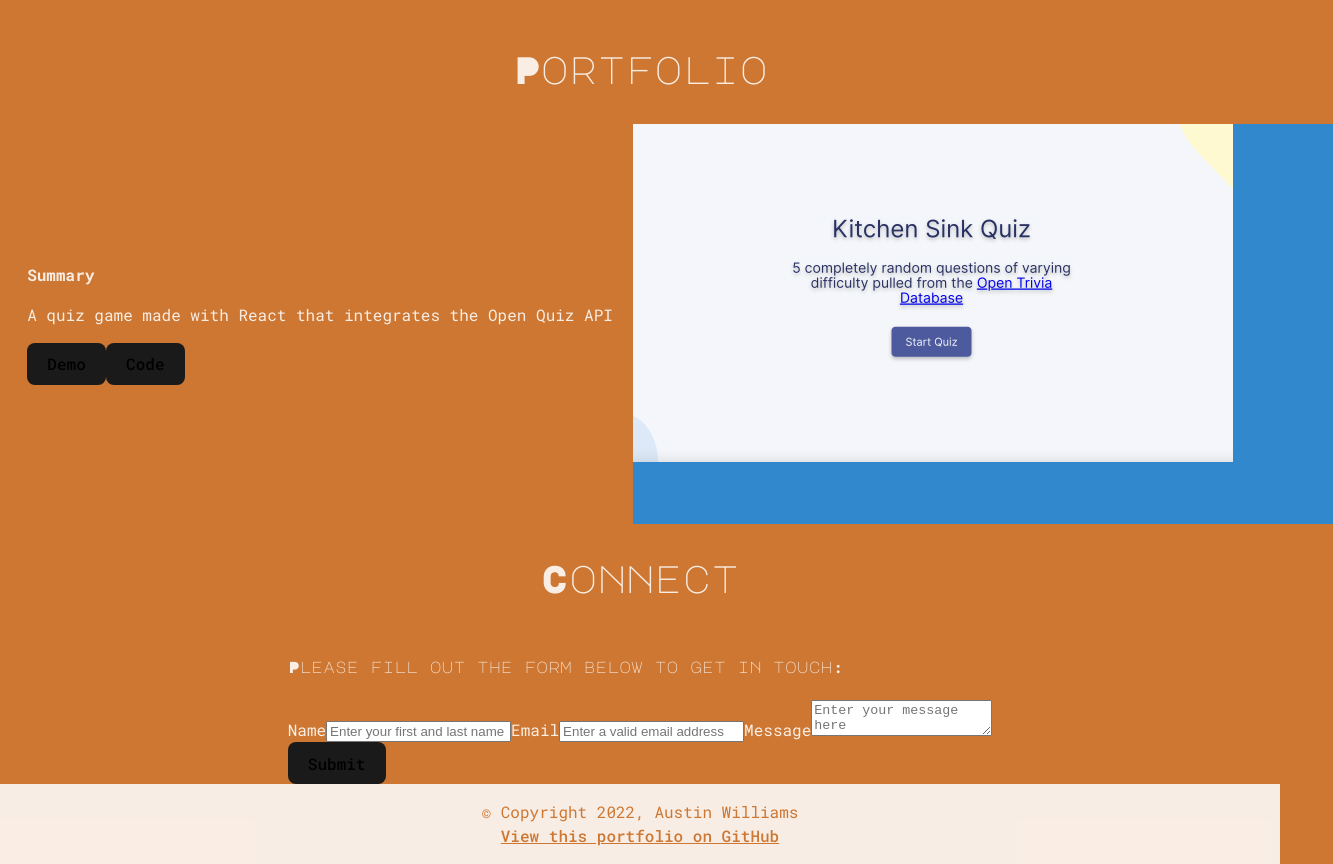
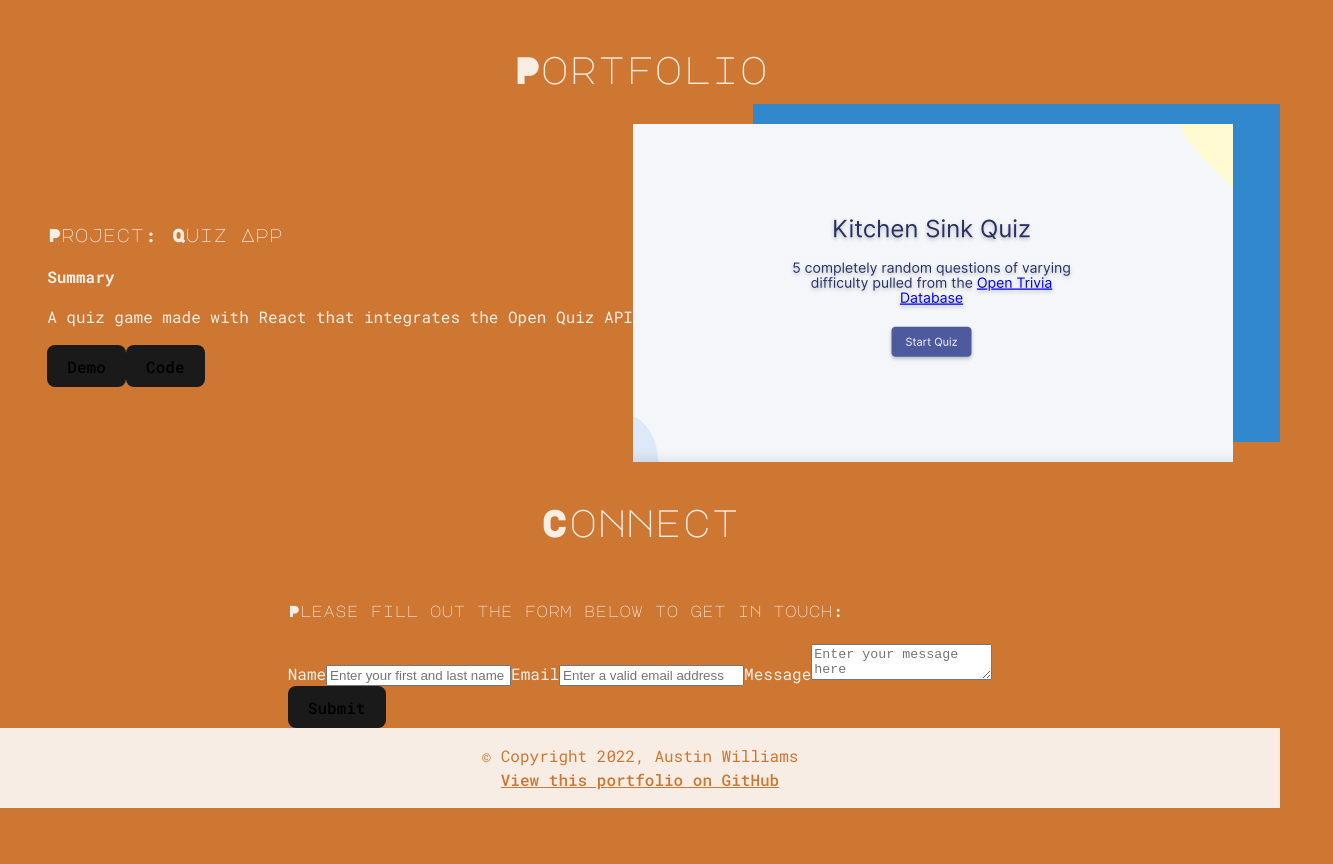
Before and after one commit to austingw/portfolio-site, a React (Vite) app: page / in a window 1280 px wide. Shown: the part 960-1824 px from the top of the page, 1333 px wide, since content can reach past the window. After the commit the page ends 1768 px from the top, so only its background shows below. Built offline with nearby package versions, Linux system fonts and the light colour scheme.

Commit message:
Add cool box shadows to project images

```diff
--- a/src/components/Portfolio.jsx
+++ b/src/components/Portfolio.jsx
@@ -6,15 +6,14 @@ export default function Portfolio() {
       <h2>Portfolio</h2>
       <div className="portfolio-item">
         <div className="project-summary">
+          <h3>Project: Quiz App</h3>
           <b>Summary</b>
           <p>A quiz game made with React that integrates the Open Quiz API</p>
           <button>Demo</button>
           <button>Code</button>
         </div>
         <div className="project-display">
-          <div className="img-bg">
-            <img src={quiz} className="project-img" />
-          </div>
+          <img src={quiz} className="project-img right-img" />
         </div>
       </div>
       <div className="portfolio-item-reverse"></div>
--- a/src/style.css
+++ b/src/style.css
@@ -157,27 +157,21 @@ h5 {
 }
 
 .project-display {
-  max-width: 50vw;
-  height: 100%;
+  max-width: 600px;
+  height: auto;
 }
 
 .project-img {
-  position: absolute;
+  position: static;
   max-width: 600px;
-  top: 0;
-  left: 0;
-  background-position: right 20px bottom 10px;
-  background-color: var(--main-color);
 }
 
-.img-bg {
-  box-sizing: border-box;
+.left-img {
+  box-shadow: -120px -20px var(--secondary-alt);
+}
 
-  position: relative;
-  width: 700px;
-  height: 400px;
-  margin-left: 20px;
-  background-color: var(--secondary-alt);
+.right-img {
+  box-shadow: 120px -20px var(--secondary-alt);
 }
 
 .footer {
```
